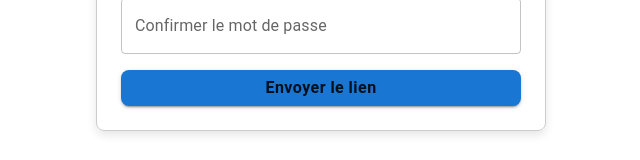
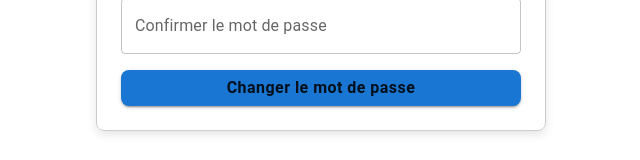
Before and after one commit to hanseroland/resume-ai-frontend, a React (Vite) app: page /reset-password/1 in a window 1280 px wide. Shown: the part 442-602 px from the top of the page, without its empty margins (319-959 px from the left). Built offline with nearby package versions, Linux system fonts and the light colour scheme; no server answers.

Commit message:
refactor(pages): migrate ResetPassword to React Query mutation

```diff
--- a/src/pages/ResetPassword.jsx
+++ b/src/pages/ResetPassword.jsx
@@ -1,9 +1,9 @@
-import { useState } from 'react';
 import { Formik, Form, Field } from 'formik';
 import * as Yup from 'yup';
 import { Box, Typography, TextField, Alert, Button } from '@mui/material';
-import { useParams, Link } from "react-router-dom";
+import { useParams, Link as RouterLink } from "react-router-dom";
 import { ResetUserPassword } from '../api/auth';
+import { useMutation } from '@tanstack/react-query';
 
 
 const ResetPasswordSchema = Yup.object().shape({
@@ -17,34 +17,21 @@ const ResetPasswordSchema = Yup.object().shape({
 
 const ResetPassword = () => {
     const { token } = useParams();
-    const [status, setStatus] = useState(null); // 'success', 'error', 'loading'
-    const [message, setMessage] = useState('');
 
-    const handleSubmit = async (values, { setSubmitting }) => {
+
+    // Mutation React Query
+    const { mutate, isPending, isSuccess, isError, error, data } = useMutation({
+        mutationFn: (values) => ResetUserPassword(token, values),
+    });
+
+    const handleSubmit = (values, { setSubmitting }) => {
         if (!token) {
-            setStatus('error');
-            setMessage('Jeton de réinitialisation manquant.');
+            // Cas rare où le token serait absent de l'URL
             return;
         }
-
-        setStatus('loading');
-        setMessage('');
-
-        try {
-            const response = await ResetUserPassword(token, values);
-            if (response.success) {
-                setStatus('success');
-                setMessage(response.message);
-            } else {
-                setStatus('error');
-                setMessage(response.message || 'Échec de la réinitialisation du mot de passe.');
-            }
-        } catch (error) {
-            setStatus('error');
-            setMessage('Une erreur est survenue lors de la réinitialisation.');
-        } finally {
-            setSubmitting(false);
-        }
+        mutate(values, {
+            onSettled: () => setSubmitting(false)
+        });
     };
 
     return (
@@ -56,15 +43,29 @@ const ResetPassword = () => {
                 Entrez votre nouveau mot de passe.
             </Typography>
 
-            {status === 'success' && (
+            {/* Message de succès et lien de retour */}
+            {isSuccess && (
                 <Alert severity="success" sx={{ mb: 2 }}>
-                    {message}
-                    <Link href="/connexion" sx={{ display: 'block', mt: 1 }}>Retour à la connexion</Link>
+                    {data?.message || "Votre mot de passe a été réinitialisé !"}
+                    <Button
+                        component={RouterLink}
+                        to="/connexion"
+                        sx={{ display: 'block', mt: 1, textTransform: 'none' }}
+                    >
+                        Retour à la connexion
+                    </Button>
                 </Alert>
             )}
-            {status === 'error' && <Alert severity="error" sx={{ mb: 2 }}>{message}</Alert>}
 
-            {status !== 'success' && (
+            {/* Message d'erreur */}
+            {(isError || (!token && !isSuccess)) && (
+                <Alert severity="error" sx={{ mb: 2 }}>
+                    {error?.message || "Jeton de réinitialisation manquant ou invalide."}
+                </Alert>
+            )}
+
+            {/* Affichage du formulaire uniquement si pas encore de succès */}
+            {!isSuccess && token && (
                 <Formik
                     initialValues={{ password: '', confirmPassword: '' }}
                     validationSchema={ResetPasswordSchema}
@@ -97,7 +98,7 @@ const ResetPassword = () => {
                                 fullWidth
                                 variant="contained"
                                 color="primary"
-                                disabled={isSubmitting}
+                                disabled={isSubmitting || isPending}
                                 sx={{
 
                                     color: "text.primary",
@@ -109,7 +110,7 @@ const ResetPassword = () => {
 
                                 }}
                             >
-                                Envoyer le lien
+                                {isPending ? "Réinitialisation..." : "Changer le mot de passe"}
                             </Button>
                         </Form>
                     )}
```
